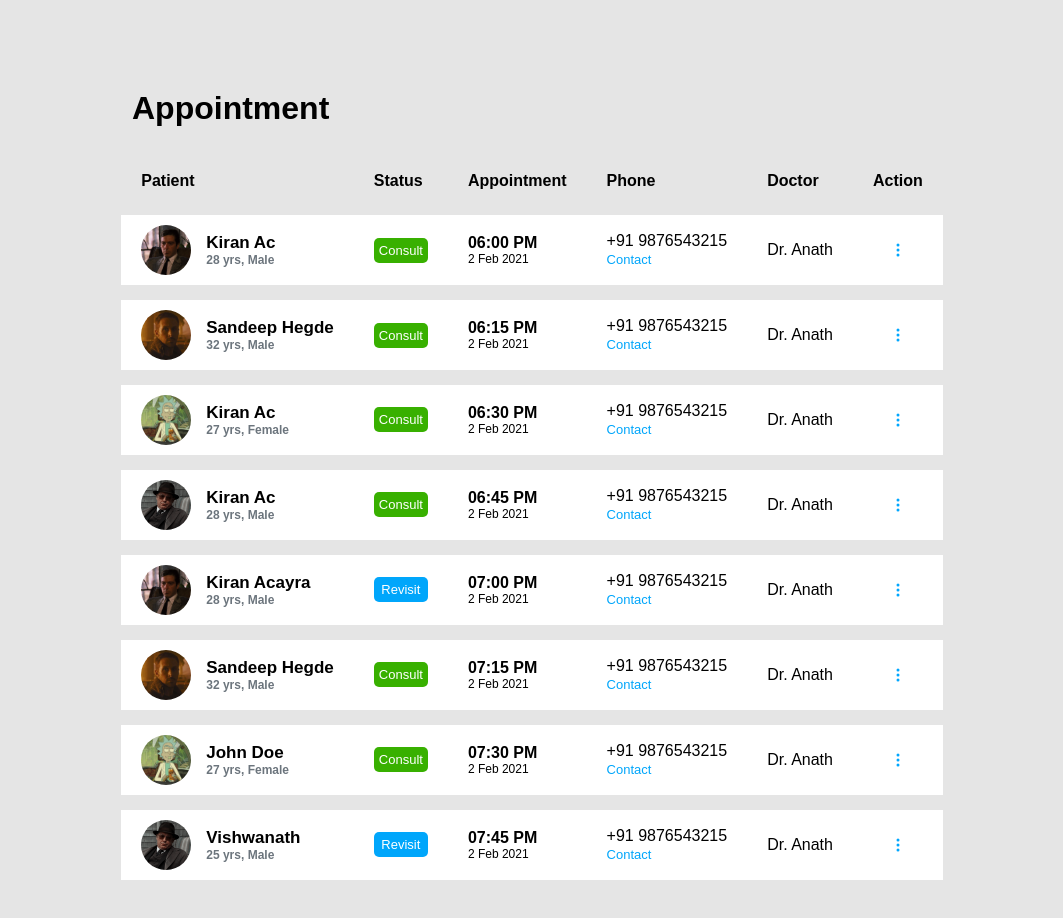
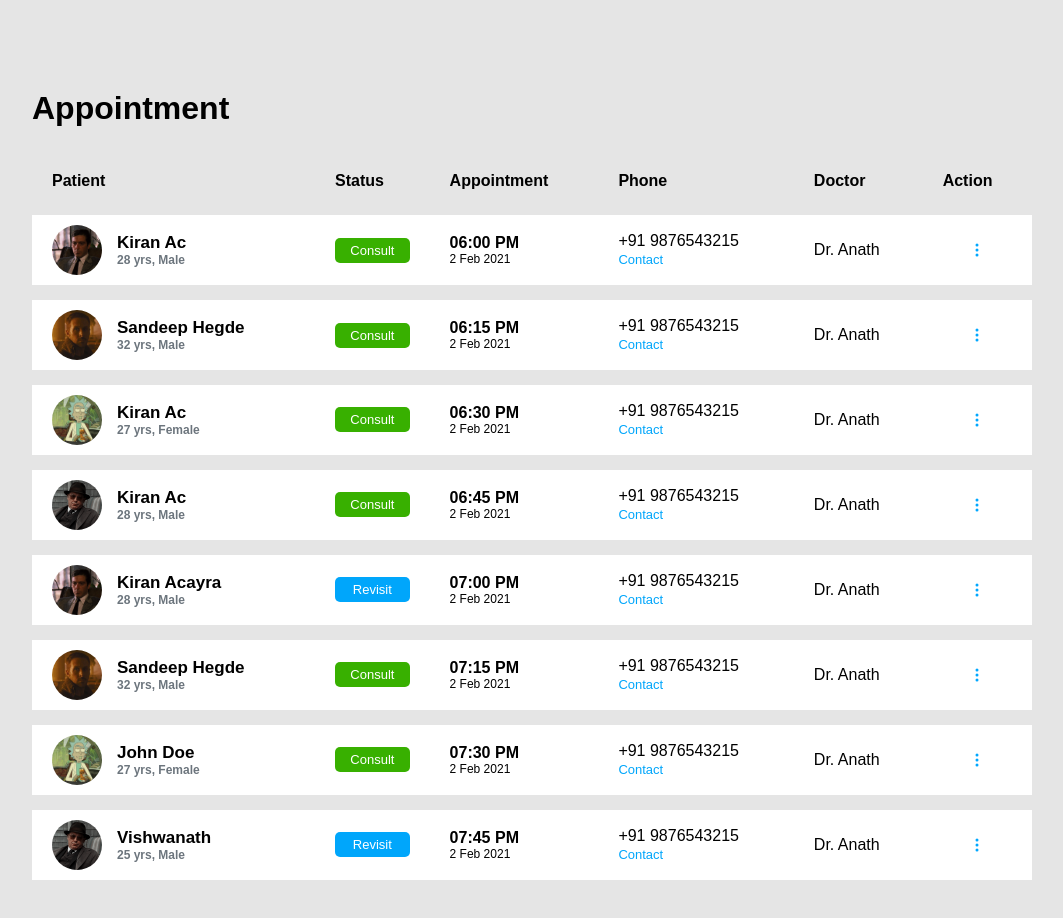
Before and after one commit to 6wki/Appointments-table, a plain HTML site: page index.html in a window 1280 px wide. Shown: the whole page, without its empty margins (108-1171 px from the left). Drawn offline with Linux system fonts and the light colour scheme.

Commit message:
Update style.css

```diff
--- a/style.css
+++ b/style.css
@@ -28,11 +28,11 @@ a {
 
 .head-title {
     padding: 90px 0 20px 0;
-    min-width: 800px;
+    min-width: 1000px;
 }
 
 .theTable {
-    min-width: 800px;
+    min-width: 1000px;
     border-spacing:0 15px;
 }
 
```
